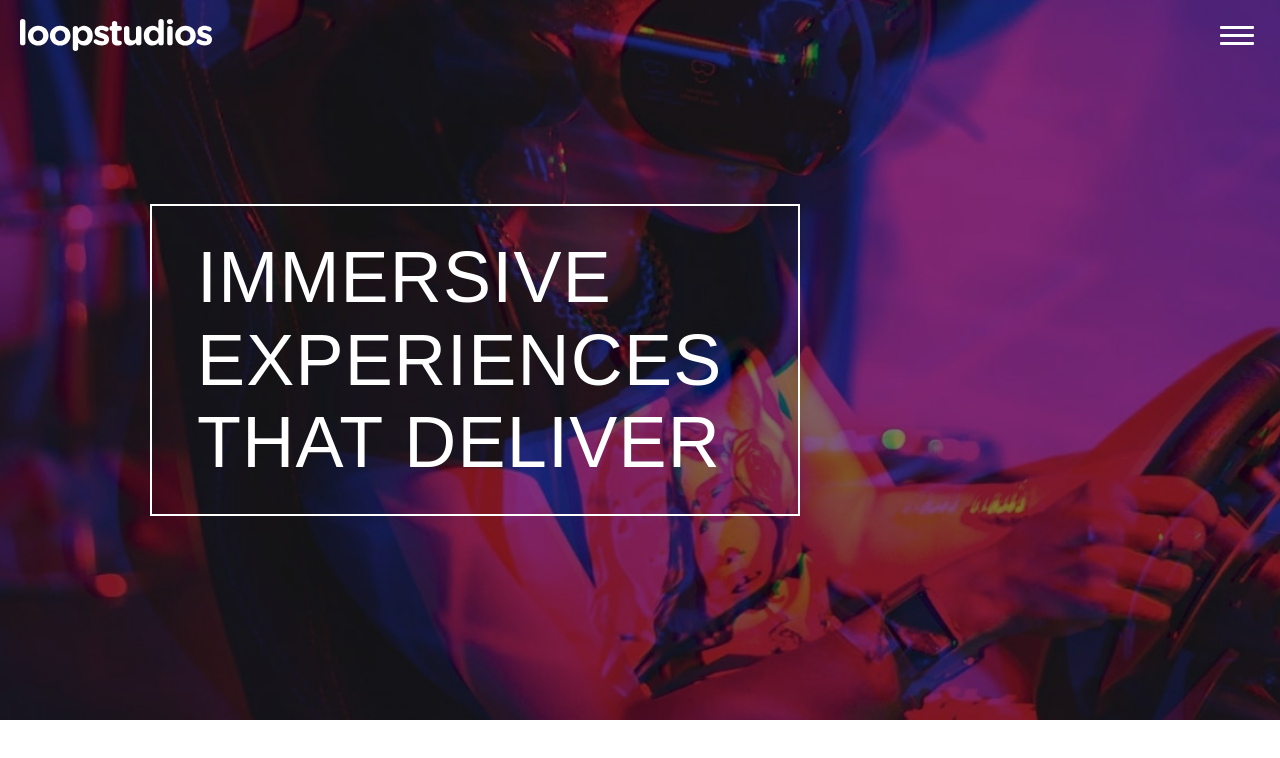
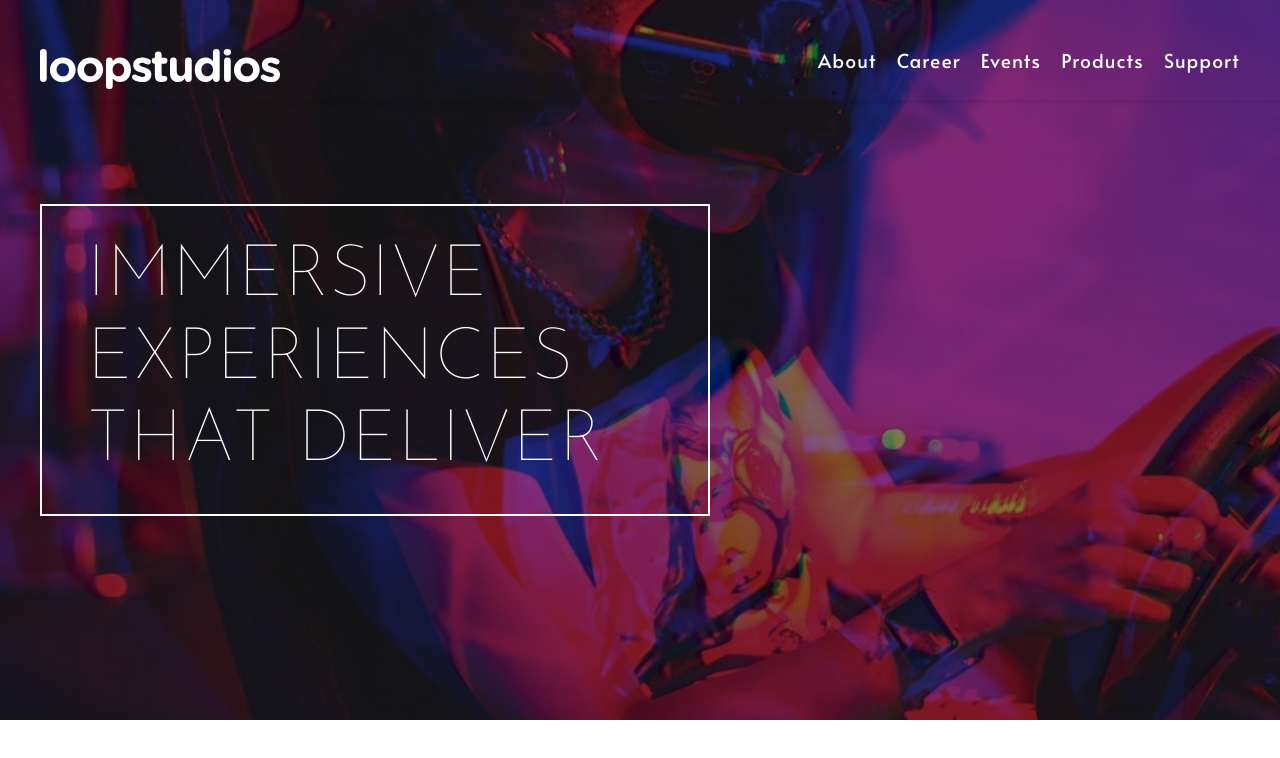
Before and after one commit to trucuta/loopstudios, a plain HTML site: page index.html in a window 1280 px wide. Drawn offline with Linux system fonts and the light colour scheme.

Commit message:
desktop responsive

```diff
--- a/assets/css/main.css
+++ b/assets/css/main.css
@@ -1,4 +1,8 @@
 @import './normalize.css';
+
+/* Fonts */
+@import url('https://fonts.googleapis.com/css2?family=Alata&display=swap');
+@import url('https://fonts.googleapis.com/css2?family=Josefin+Sans:wght@100&display=swap');
 /* site colors */
 :root {
   --white: hsl(0, 0%, 100%);
@@ -7,12 +11,18 @@
   --Very-dark-gray: hsl(0, 0%, 41%);
 }
 
-/* Fonts */
-@import url('https://fonts.googleapis.com/css2?family=Alata&display=swap');
-@import url('https://fonts.googleapis.com/css2?family=Josefin+Sans:wght@100&display=swap');
 body {
   font-size: 15px;
   position: relative;
+}
+body .not-scroll {
+  overflow: hidden;
+  max-height: 100vh;
+}
+.container {
+  width: 100%;
+  display: flex;
+  max-width: 100%;
 }
 .font-alata {
   font-family: 'Alata', sans-serif;
@@ -25,24 +35,32 @@ body {
 }
 
 /* navigation-bar */
+.main-header {
+  background-color: transparent;
+  box-shadow: 0px 2px 4px rgba(0, 0, 0, 0.1);
+  padding-top: 20px;
+  position: fixed;
+  width: 100%;
+  max-width: 100%;
+  top: 0;
+  left: 0;
+  z-index: 3;
+}
+
 .navigation-bar {
   align-items: center;
-  background-color: transparent;
   box-sizing: border-box;
   display: flex;
   height: 60px;
   justify-content: space-between;
   max-width: 100%;
   width: 100%;
-  position: fixed;
-  left: 0;
   padding: 5px 20px;
-  top: 0;
   z-index: 2;
 }
 .navigation-bar .container {
   padding-top: 10px;
-  display: flex;
+  justify-content: space-between;
 }
 .navigation-bar .navbar-brand {
   display: flex;
@@ -121,12 +139,11 @@ body {
 }
 
 .navigation-bar .navbar-collapse {
+  background-color: var(--black);
   flex-basis: 100px;
   flex-grow: 1;
   align-items: center;
   z-index: 1;
-  transition: brackgroud-color 0.2s ease-in-out, top 0.2s ease-out,
-    transform 0.2s linear;
 }
 .navigation-bar .navbar-collapse.show {
   height: 100vh;
@@ -146,9 +163,10 @@ body {
   display: none;
 }
 .navigation-bar .navbar-nav {
-  color: var(--white);
   text-transform: uppercase;
   font-family: 'Josefin Sans', sans-serif;
+  font-size: 2rem;
+  font-weight: 300;
   display: flex;
   flex-direction: column;
   margin: 0;
@@ -157,13 +175,11 @@ body {
 }
 
 .navigation-bar .navbar-nav li {
-  margin-bottom: 32px;
+  margin-bottom: 30px;
 }
 
 .navigation-bar .navbar-nav a {
   color: var(--white);
-  font-weight: 300;
-  font-size: 2rem;
   text-decoration: none;
 }
 
@@ -179,17 +195,19 @@ body {
 .card-hero-overlay .card-img {
   min-height: 100%;
   object-fit: cover;
-  object-position: -300px center;
+  object-position: -300px top;
 }
 
 .card-hero-overlay .card-img-overlay {
   align-items: center;
   background-color: rgba(0, 0, 0, 0.5);
+  bottom: 0;
   display: flex;
   height: 100%;
   justify-content: center;
   left: 0;
   position: absolute;
+  right: 0;
   top: 0;
   width: 100%;
 }
@@ -209,9 +227,7 @@ body {
   margin: 0;
 }
 
-/**
-Media query tablet
-*/
+/** Media query tablet */
 @media (min-width: 768px) {
   .card-hero-overlay .card-img-overlay {
     justify-content: left;
@@ -227,23 +243,71 @@ Media query tablet
   .card-hero-overlay .content-hero h1 {
     font-size: 3.2rem;
   }
+  .navigation-bar .container {
+    justify-content: space-between;
+  }
 }
 /* end Media query tablet */
 
-/**
-Media query desktop
-*/
-@media (min-width: 1024px) {
+@media (min-width: 992px) {
+  .card-hero-overlay .card-img {
+    object-position: -100px center;
+  }
+}
+
+/** Media query desktop */
+@media (min-width: 1200px) {
+  .container {
+    max-width: 1200px;
+    margin: 0 auto;
+  }
+  /* Navigation Bar Desktop*/
+  .main-header {
+    padding-top: 40px;
+  }
+  .navigation-bar .container {
+    justify-content: space-between;
+    gap: 20px;
+  }
+  .navigation-bar .navbar-brand {
+    display: block;
+    width: 240px;
+  }
+  .navigation-bar .navbar-brand img {
+    width: 100%;
+  }
+  .navigation-bar .navbar-toggler {
+    display: none;
+  }
+  .navigation-bar .navbar-collapse {
+    background-color: transparent;
+    display: flex !important;
+    flex-basis: auto;
+    max-width: 80%;
+  }
+  .navigation-bar .navbar-nav {
+    font-size: 1.2rem;
+    font-family: 'Alata', sans-serif;
+    flex-direction: row;
+    justify-content: flex-end;
+    gap: 20px;
+    letter-spacing: 1.2px;
+    padding-left: 15px;
+    text-transform: capitalize;
+    width: 100%;
+  }
+  /* End Navigation Bar Desktop*/
+
   .card-hero-overlay .card-img-overlay {
     justify-content: left;
-    padding-left: 150px;
+    padding-left: 0;
   }
   .card-hero-overlay .card-img {
     min-width: 100%;
     object-position: center;
   }
   .card-hero-overlay .content-hero {
-    max-width: 650px;
+    max-width: 670px;
     padding: 30px 45px;
   }
   .card-hero-overlay .content-hero h1 {
@@ -251,3 +315,13 @@ Media query desktop
   }
 }
 /* end Media query desktop */
+
+/*  Media query desktop  > 1440px */
+@media (min-width: 1440px) {
+  /*  Navigation Bar Desktop > 1440px */
+  .container {
+    max-width: 1440px;
+  }
+  /* Navigatio Bar Desktop*/
+}
+/*  End Media query desktop  > 1440px */
--- a/index.html
+++ b/index.html
@@ -11,6 +11,7 @@
   </head>
   <body>
     <!-- navigation menu -->
+    <header class="main-header">
       <nav class="navigation-bar">
         <div class="container">
           <a class="navbar-brand" href="#">
@@ -22,7 +23,9 @@
           <div class="collapse navbar-collapse" id="navbar-collapse">
             <ul class="navbar-nav">
               <li class="nav-item">
-              <a class="nav-link active" aria-current="page" href="#">About</a>
+                <a class="nav-link active" aria-current="page" href="#"
+                  >About</a
+                >
               </li>
               <li class="nav-item">
                 <a class="nav-link" href="#">Career</a>
@@ -40,6 +43,7 @@
           </div>
         </div>
       </nav>
+    </header>
     <!-- End navigation menu -->
 
     <!-- Hero -->
@@ -52,14 +56,18 @@
         alt="card-img-overlay"
       />
       <div class="card-img-overlay">
+        <div class="container">
           <div class="content-hero">
             <h1 class="card-title font-josefin-sans">
               Immersive experiences that deliver
             </h1>
           </div>
         </div>
+      </div>
     </section>
     <!-- End Hero -->
+
+    <br /><br /><br /><br /><br /><br /><br /><br /><br /><br /><br /><br />
     <script src="assets/js/main.js"></script>
   </body>
 </html>
```
Lines whose indentation alone changed are shown as unchanged.
